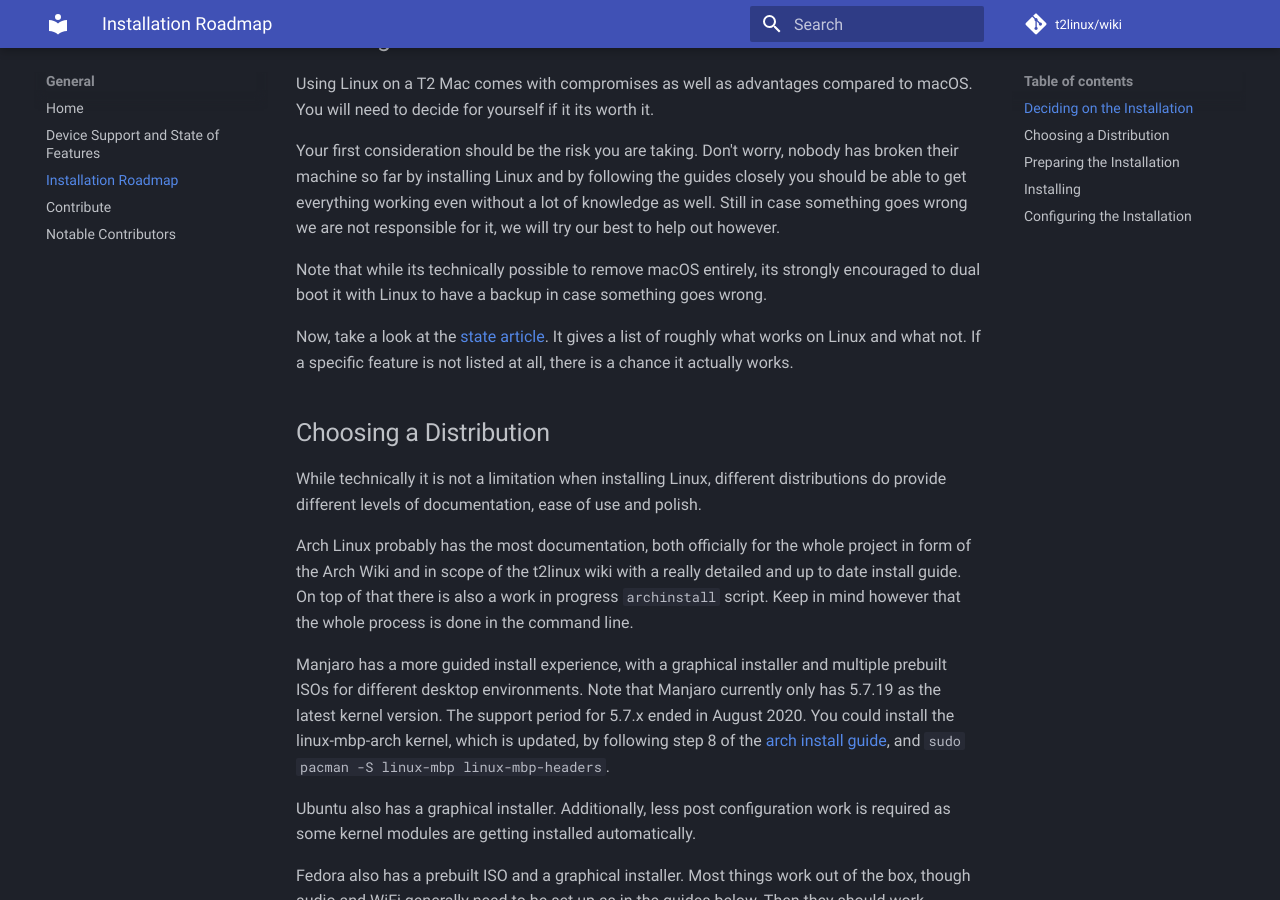
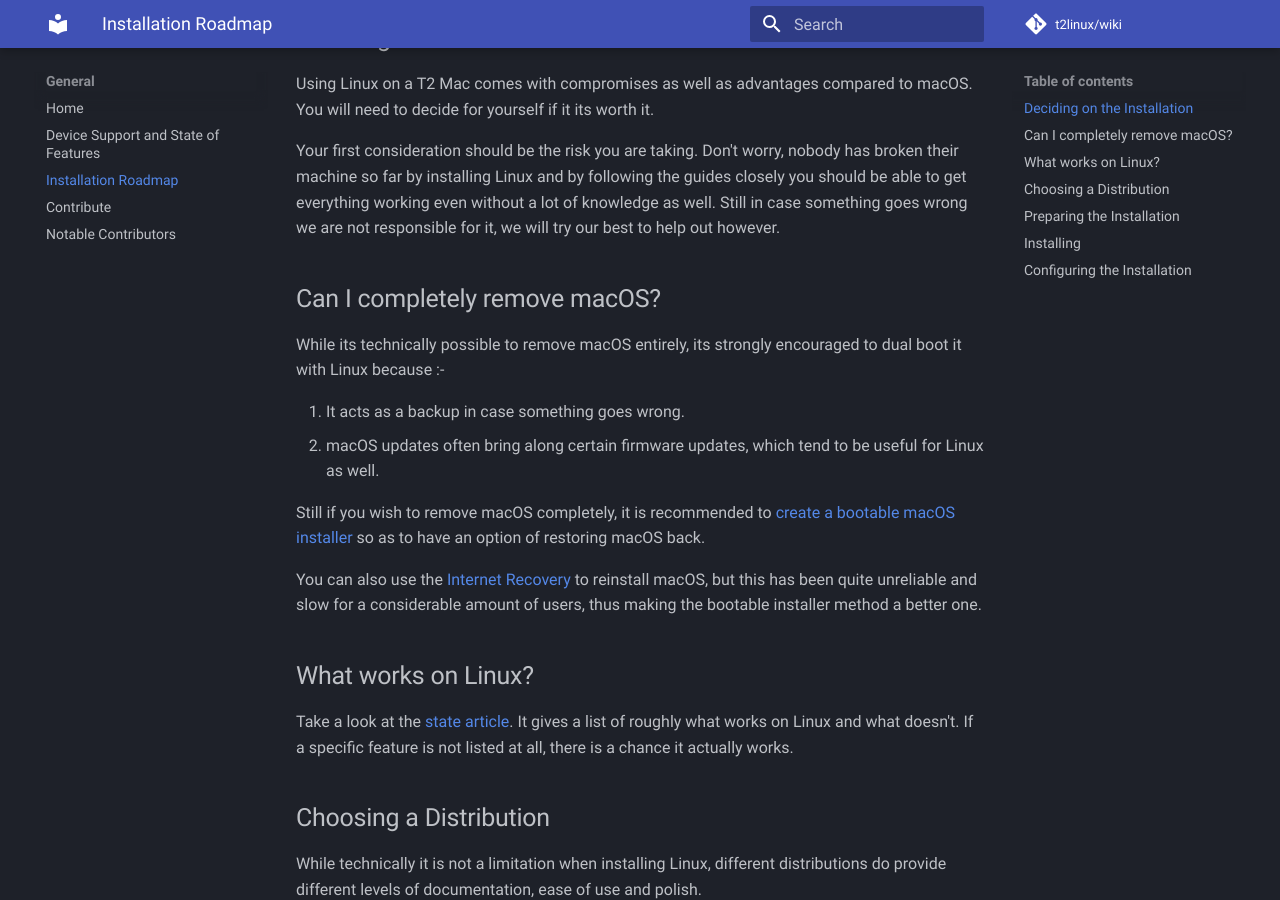
Before and after one commit to t2linux/wiki, an MkDocs documentation site: the page built from docs/roadmap.md, in a window 1280 px wide and 900 px high, scrolled down 361 px. Built offline with MkDocs 1.6.1 and Material for MkDocs 9.7.7, drawn with Linux system fonts in a browser that asks for light colours; comment, search, counter and statistics services are not loaded.

Commit message:
Roadmap: Add warning about removing macOS and possible ways to restore. (#257)

```diff
--- a/docs/roadmap.md
+++ b/docs/roadmap.md
@@ -12,10 +12,20 @@ Your first consideration should be the risk you are taking. Don't worry, nobody
 Linux and by following the guides closely you should be able to get everything working even without a lot of knowledge as well.
 Still in case something goes wrong we are not responsible for it, we will try our best to help out however.
 
-Note that while its technically possible to remove macOS entirely, its strongly encouraged to dual boot it with Linux to have
-a backup in case something goes wrong.
+## Can I completely remove macOS?
 
-Now, take a look at the [state article](https://wiki.t2linux.org/state/). It gives a list of roughly what works on Linux and what not.
+While its technically possible to remove macOS entirely, its strongly encouraged to dual boot it with Linux because :-
+
+1. It acts as a backup in case something goes wrong.
+2. macOS updates often bring along certain firmware updates, which tend to be useful for Linux as well.
+
+Still if you wish to remove macOS completely, it is recommended to [create a bootable macOS installer](https://support.apple.com/en-us/HT201372) so as to have an option of restoring macOS back.
+
+You can also use the [Internet Recovery](https://support.apple.com/en-in/HT204904) to reinstall macOS, but this has been quite unreliable and slow for a considerable amount of users, thus making the bootable installer method a better one.
+
+## What works on Linux?
+
+Take a look at the [state article](https://wiki.t2linux.org/state/). It gives a list of roughly what works on Linux and what doesn't.
 If a specific feature is not listed at all, there is a chance it actually works.
 
 ## Choosing a Distribution
```
